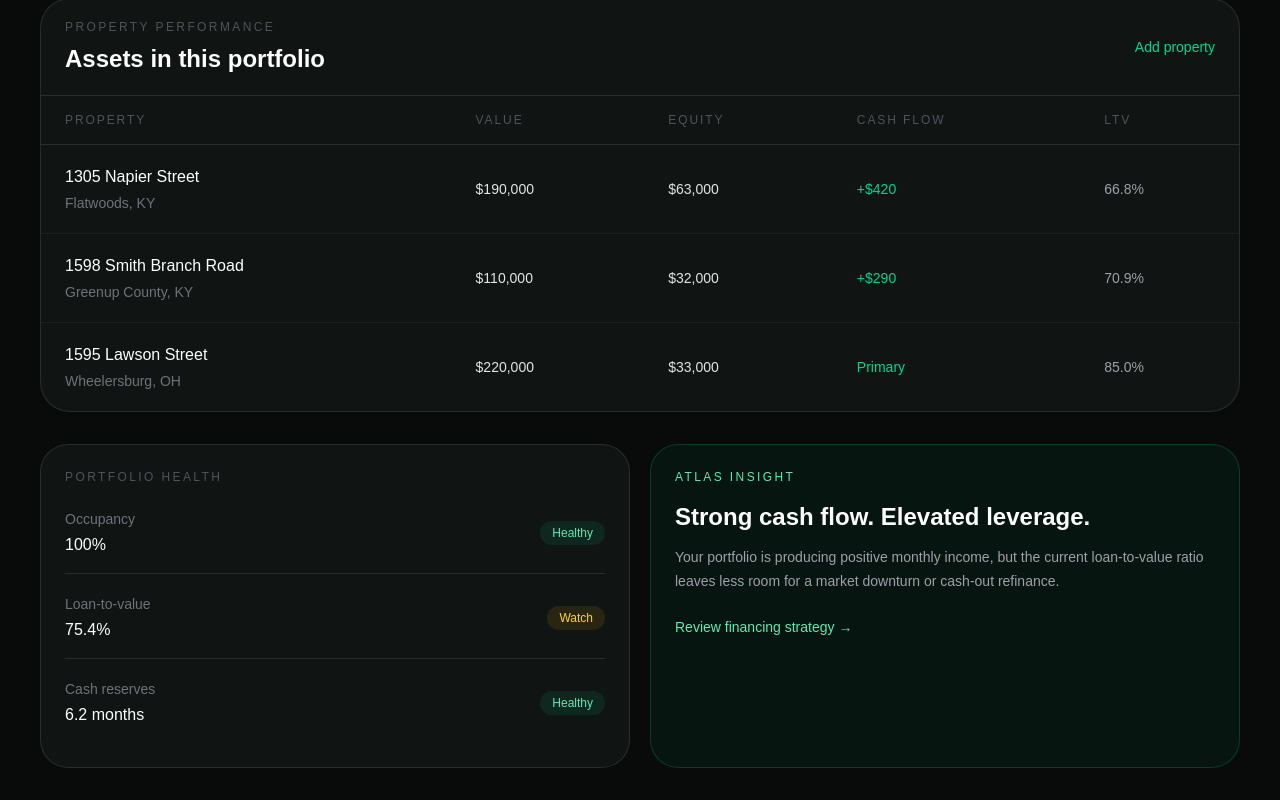
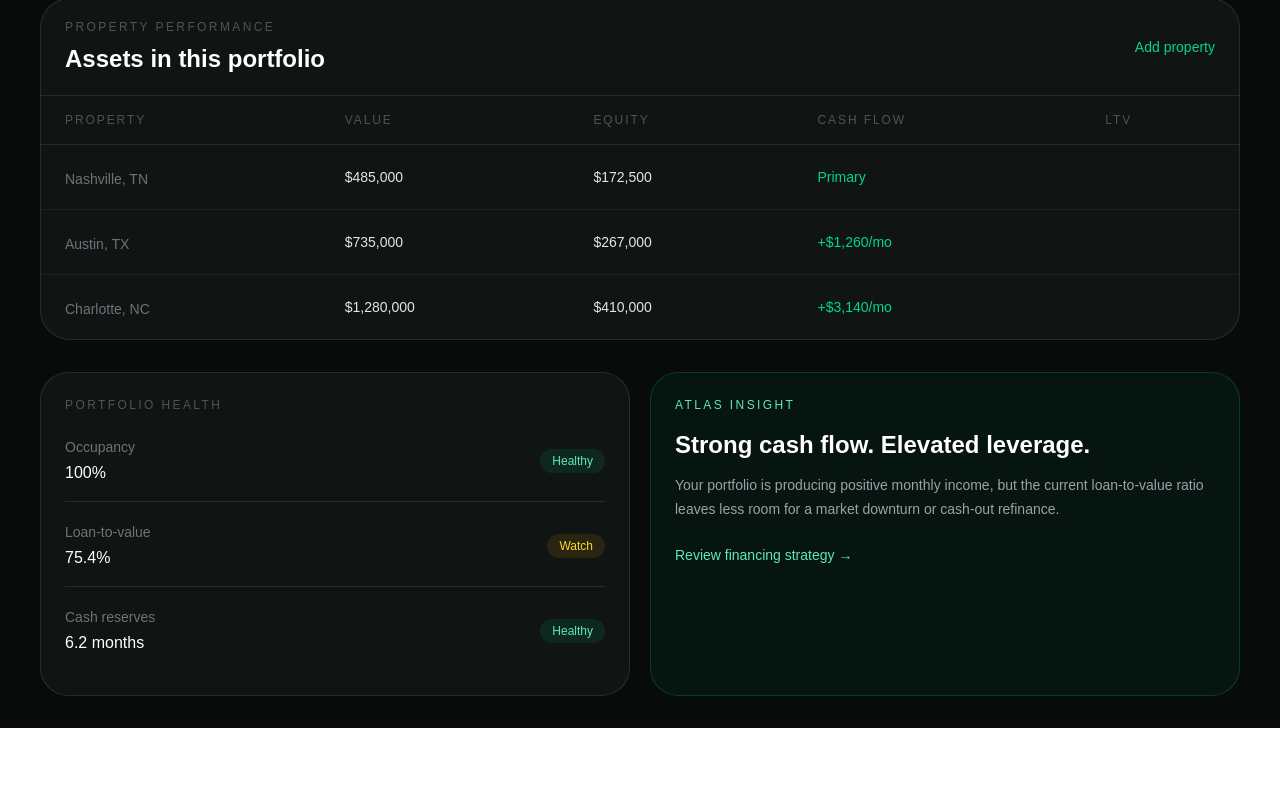
Before and after one commit to mason-code98/atlas-app, a Next.js app: page /portfolio in a window 1280 px wide. Shown: the part 814-1614 px from the top of the page. After the commit the page ends 1542 px from the top, so only its background shows below. Built offline with nearby package versions, Linux system fonts and the light colour scheme.

Commit message:
Fix dashboard route

```diff
--- a/app/portfolio/page.tsx
+++ b/app/portfolio/page.tsx
@@ -1,27 +1,36 @@
 const propertyRows = [
-  {
-    name: "1305 Napier Street",
-    location: "Flatwoods, KY",
-    value: "$190,000",
-    equity: "$63,000",
-    cashFlow: "+$420",
-    ltv: "66.8%",
+ {
+    address: "Oak Ridge Residence",
+    location: "Nashville, TN",
+    type: "Primary residence",
+    value: "$485,000",
+    equity: "$172,500",
+    loan: "$312,500",
+    rent: "—",
+    cashFlow: "Primary",
+    occupancy: "Owner occupied",
   },
   {
-    name: "1598 Smith Branch Road",
-    location: "Greenup County, KY",
-    value: "$110,000",
-    equity: "$32,000",
-    cashFlow: "+$290",
-    ltv: "70.9%",
+    address: "Riverstone Duplex",
+    location: "Austin, TX",
+    type: "Two-unit rental",
+    value: "$735,000",
+    equity: "$267,000",
+    loan: "$468,000",
+    rent: "$5,200",
+    cashFlow: "+$1,260/mo",
+    occupancy: "100% occupied",
   },
   {
-    name: "1595 Lawson Street",
-    location: "Wheelersburg, OH",
-    value: "$220,000",
-    equity: "$33,000",
-    cashFlow: "Primary",
-    ltv: "85.0%",
+    address: "Cedar Grove Flats",
+    location: "Charlotte, NC",
+    type: "Eight-unit multifamily",
+    value: "$1,280,000",
+    equity: "$410,000",
+    loan: "$870,000",
+    rent: "$11,800",
+    cashFlow: "+$3,140/mo",
+    occupancy: "96% occupied",
   },
 ];
 
```
